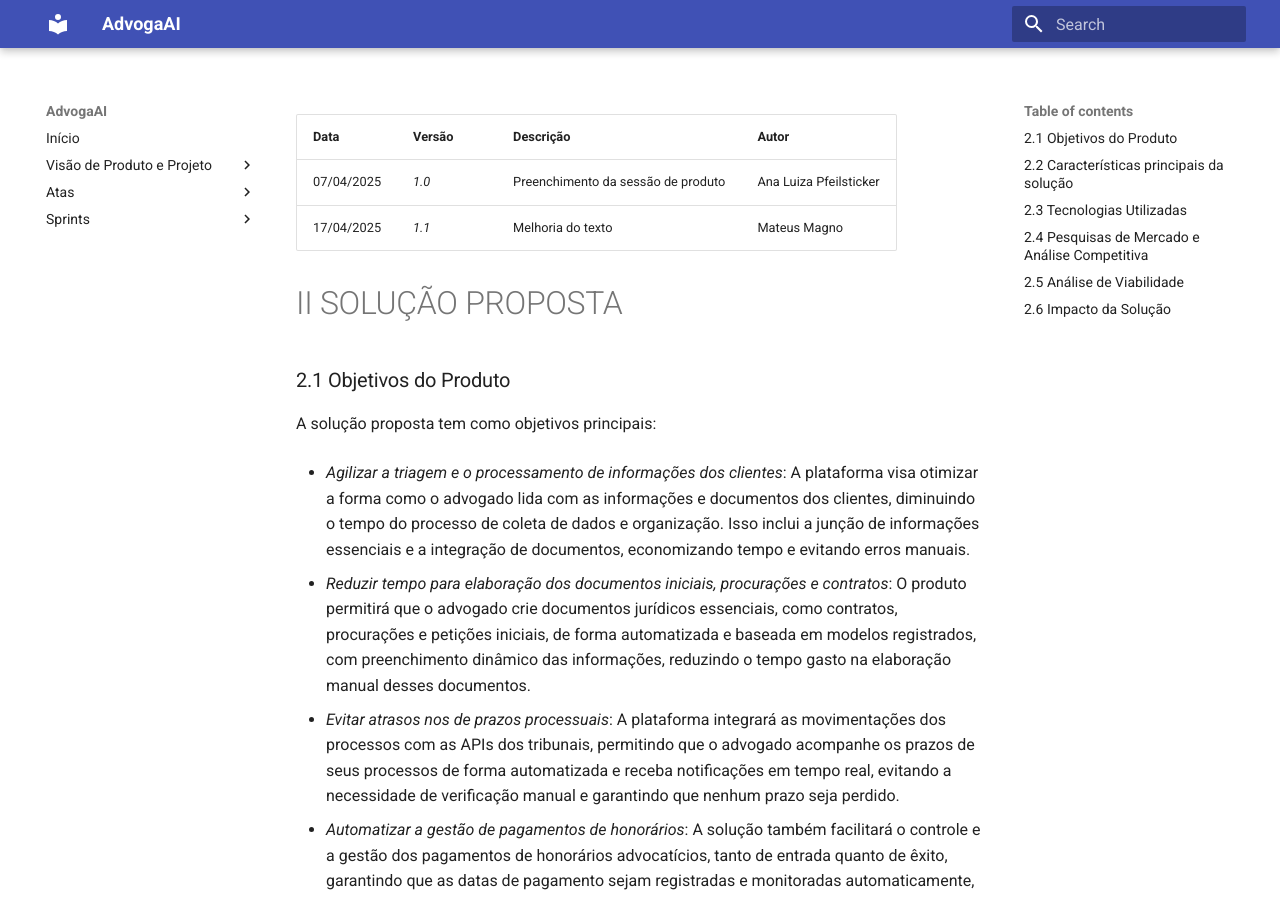
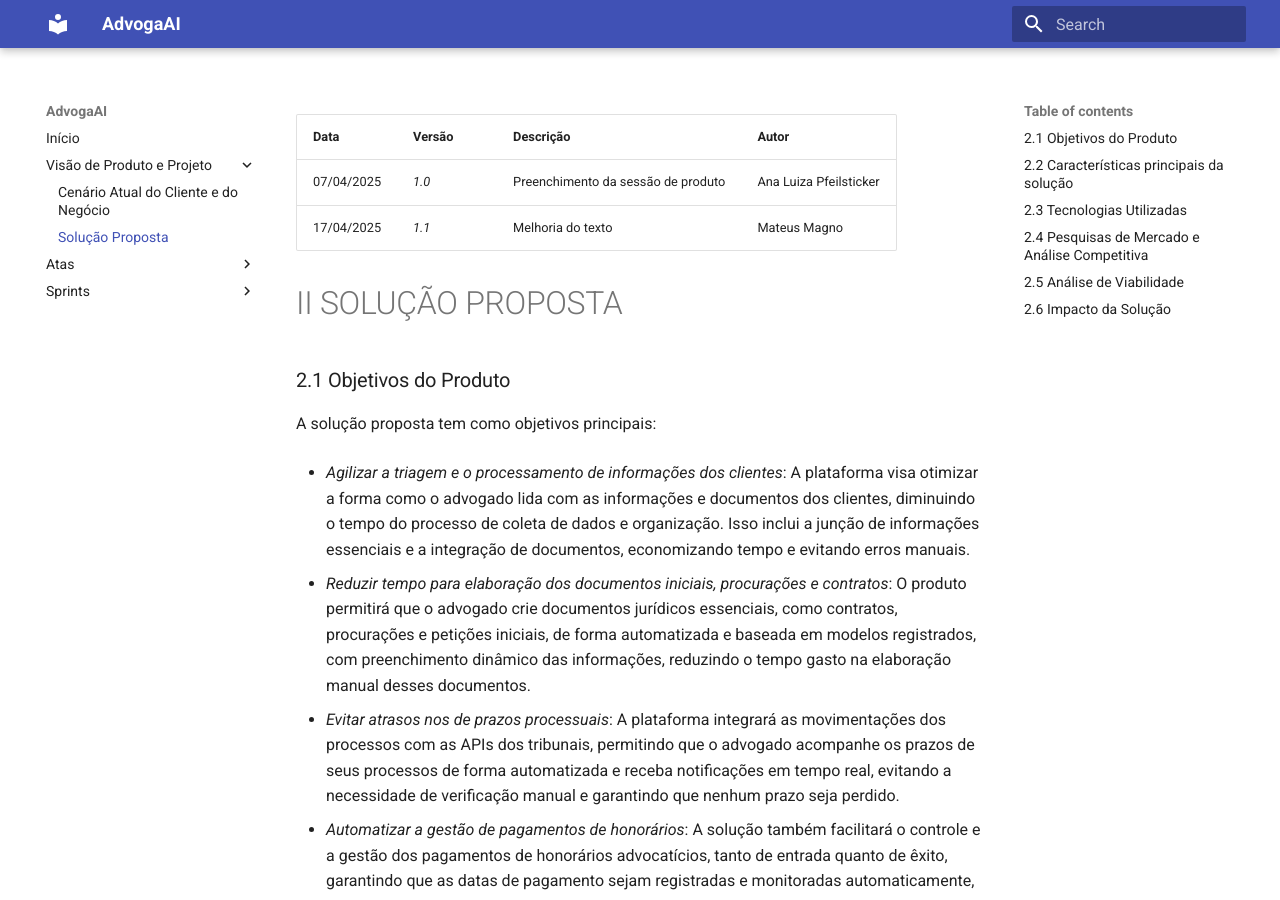
Before and after one commit to mdsreq-fga-unb/2025.1-T01-AdvogaAI, an MkDocs documentation site: the page built from docs/solucao.md, in a window 1280 px wide and 900 px high. Built offline with MkDocs 1.6.1 and Material for MkDocs 9.7.7, drawn with Linux system fonts in a browser that asks for light colours.

Commit message:
docs: update mkdocs.yml

```diff
--- a/mkdocs.yml
+++ b/mkdocs.yml
@@ -6,6 +6,7 @@ nav:
   - Início: inicio.md
   - Visão de Produto e Projeto:
       -  Cenário Atual do Cliente e do Negócio: produto.md
+      - Solução Proposta: solucao.md
   - Atas:
       - ata-modelo: Atas/ata-modelo.md
 
```
